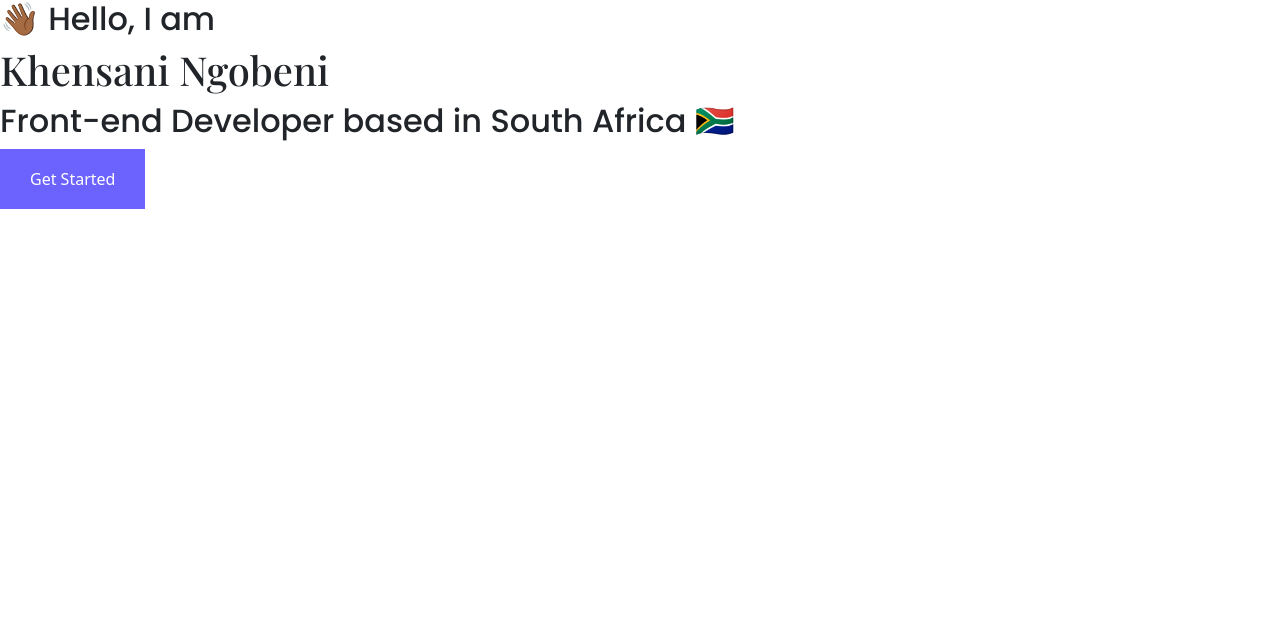
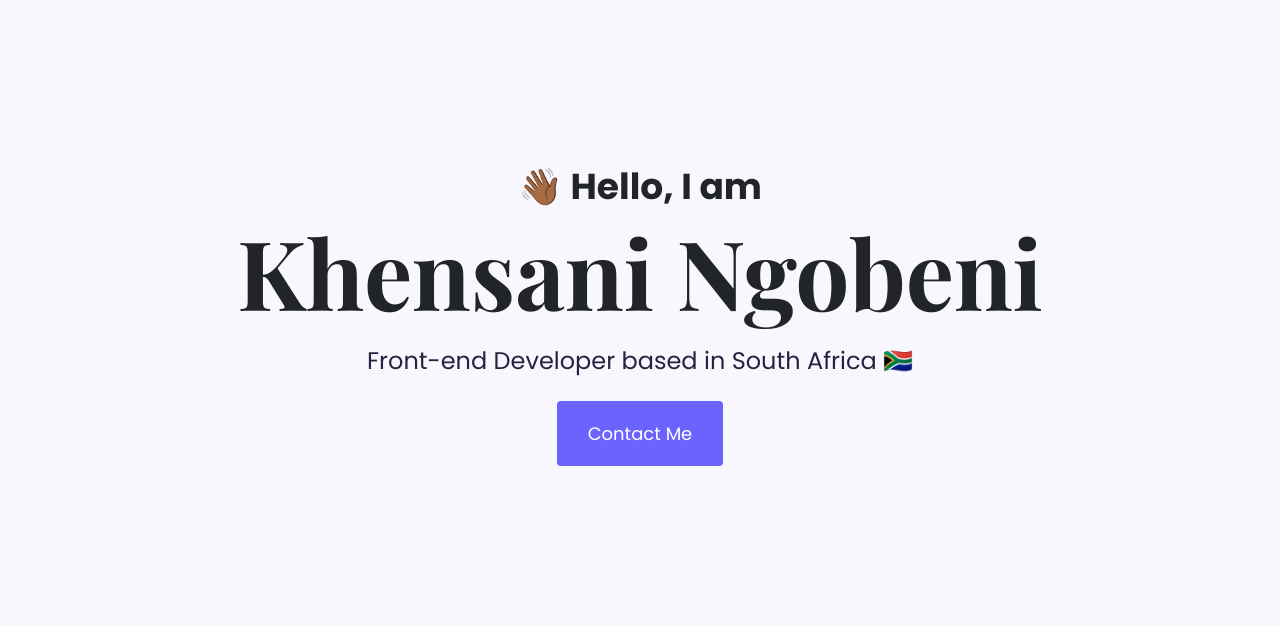
Before and after one commit to khensani8/Portfolio-Project, a plain HTML site: page index.html in a window 1280 px wide. Drawn offline with nearby package versions, Linux system fonts and the light colour scheme; a web font is replaced by a local one.

Commit message:
Added CSS Variables

```diff
--- a/index.html
+++ b/index.html
@@ -50,9 +50,13 @@
       crossorigin="anonymous"></script>
   </head>
   <body>
-    <h2>👋🏾 Hello, I am</h2>
-    <h1>Khensani Ngobeni</h1>
-    <h2>Front-end Developer based in South Africa 🇿🇦</h2>
-    <button class="get-started-bttn">Get Started</button>
+    <div class="hero">
+      <p>👋🏾 Hello, I am</p>
+      <h1>Khensani Ngobeni</h1>
+      <h2 class="mb-3">Front-end Developer based in South Africa 🇿🇦</h2>
+      <div>
+        <a href="#" class="btn btn-branding">Contact Me</a>
+      </div>
+    </div>
   </body>
 </html>
--- a/styles/portfolio.css
+++ b/styles/portfolio.css
@@ -1,14 +1,59 @@
+:root {
+  --branding-color: #6c63ff;
+  --secondary-color: #f9f7fe;
+  --heading-font-family: "Playfair Display", serif;
+  --default-font-family: "Poppins", sans-serif;
+}
+body {
+  font-family: var(--default-font-family);
+}
+h1,
+h2,
+h3,
+h4,
+h5,
+h6 {
+  font-family: var(--heading-font-family);
+}
+
 h1 {
-  font-family: "Playfair Display", serif;
+  font-size: 96px;
+  font-weight: bold;
 }
 
 h2 {
-  font-family: "Poppins", sans-serif;
+  font-family: var(--default-font-family);
 }
 
-.get-started-bttn {
-  background-color: #6c63ff;
+p {
+  font-family: "Poppins", san-serif;
+}
+
+.hero {
+  background-color: var(--secondary-color);
+  text-align: center;
+  padding: 160px 20px;
+}
+
+.hero p {
+  font-size: 36px;
+  font-weight: bold;
+  margin: 0;
+}
+
+.hero h2 {
+  font-family: var(--default-font-family);
+  font-size: 24px;
+  font-weight: normal;
+  line-height: 2;
+  color: #272142;
+}
+
+.btn-branding {
+  background-color: var(--branding-color);
+  border-radius: 4px;
   color: white;
+  font-size: 18px;
+  line-height: 27px;
   padding: 18px 30px;
-  border: none;
 }
```
